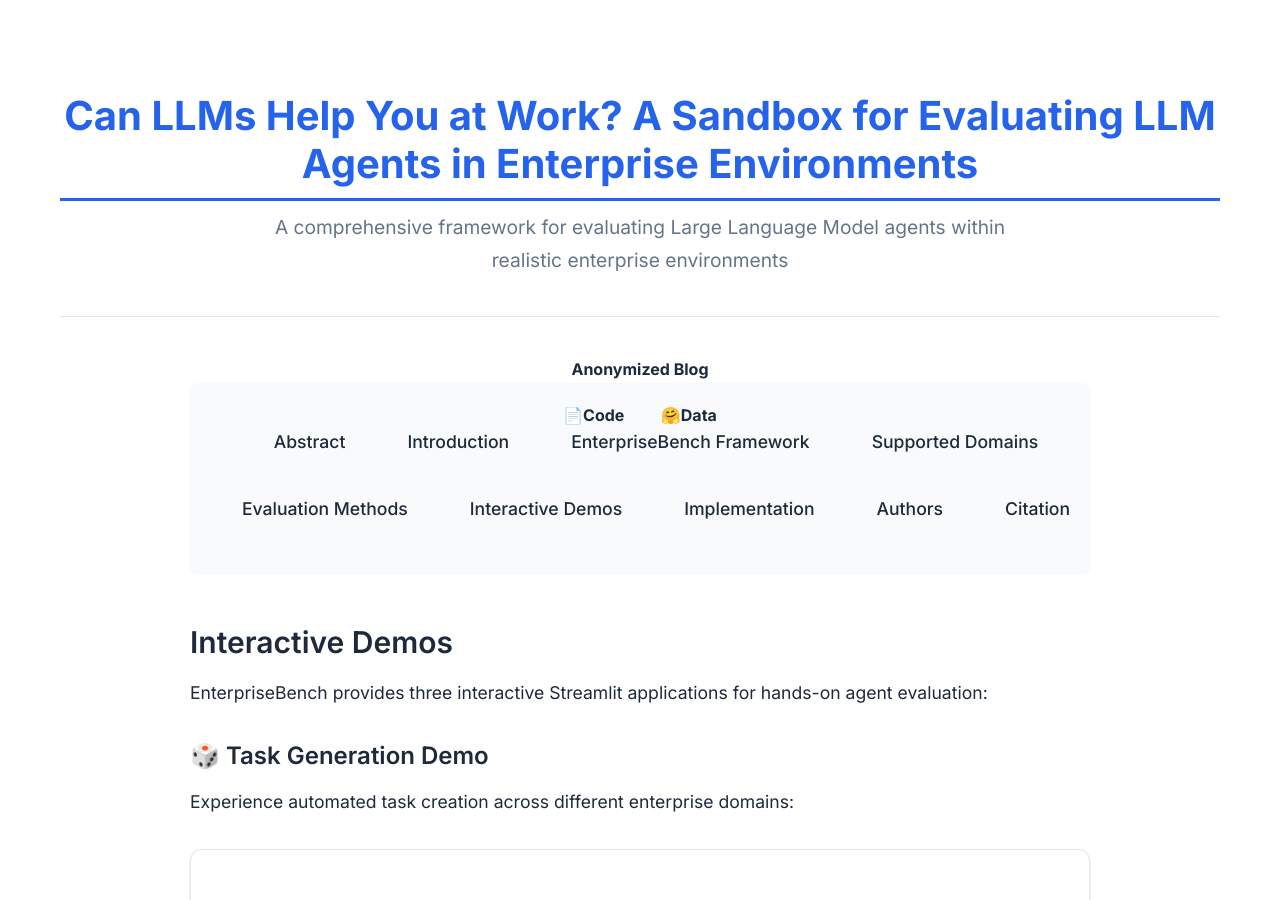
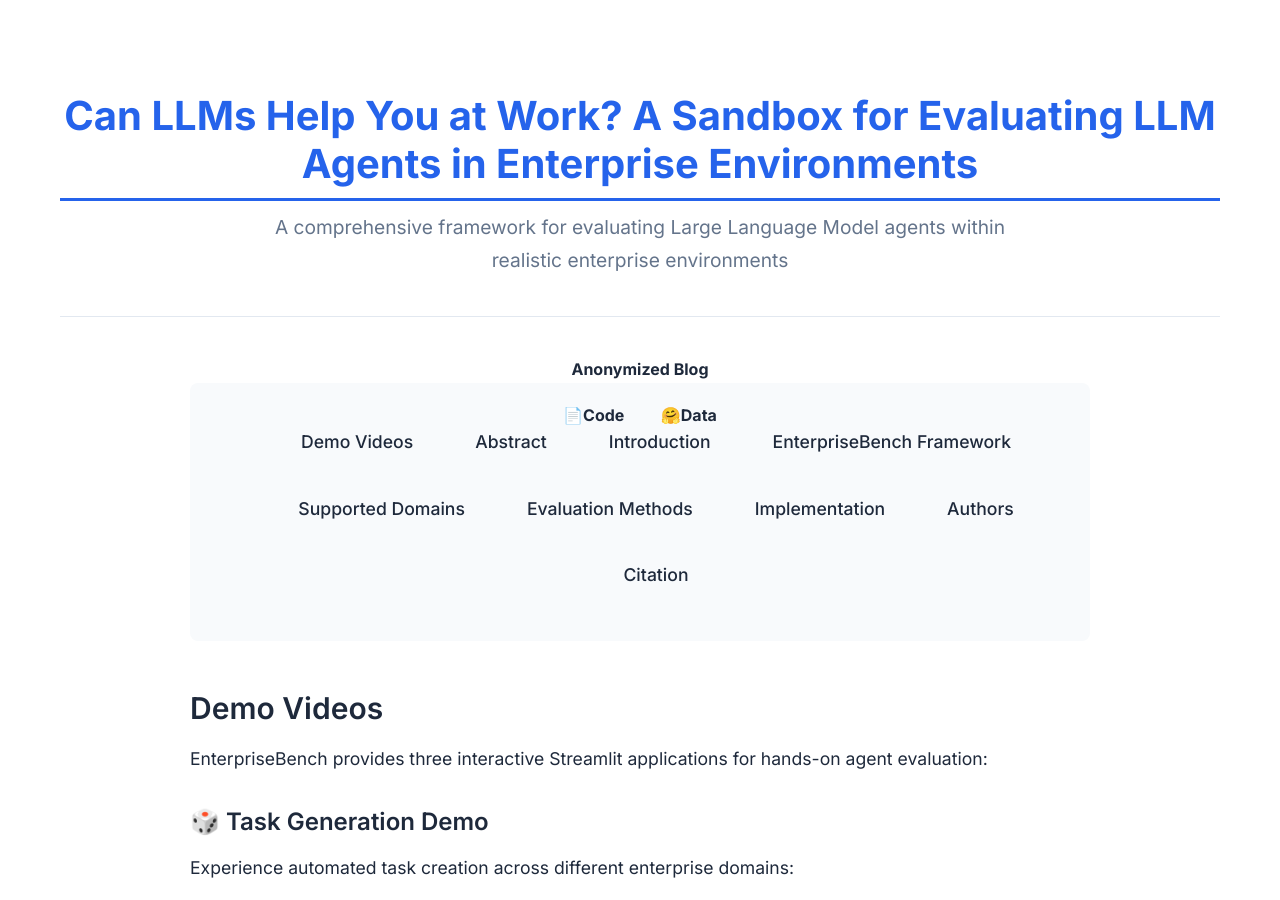
Before and after one commit to anonymous-tech-dev/EnterpriseBench, a Jekyll site: the page built from index.md, in a window 1280 px wide and 900 px high. Built offline with Jekyll 4.4.1, drawn with Linux system fonts in a browser that asks for light colours.

Commit message:
Update index.md

```diff
--- a/index.md
+++ b/index.md
@@ -15,19 +15,19 @@ title: "Can LLMs Help You at Work? A Sandbox for Evaluating LLM Agents in Enterp
       </div>
     </header>
   <ul>
+    <li><a href="#demos">Demo Videos</a></li>
     <li><a href="#abstract">Abstract</a></li>
     <li><a href="#introduction">Introduction</a></li>
     <li><a href="#framework">EnterpriseBench Framework</a></li>
     <li><a href="#domains">Supported Domains</a></li>
     <li><a href="#evaluation">Evaluation Methods</a></li>
-    <li><a href="#demos">Interactive Demos</a></li>
     <li><a href="#implementation">Implementation</a></li>
     <li><a href="#authors">Authors</a></li>
     <li><a href="#citation">Citation</a></li>
   </ul>
 </div>
 
-## Interactive Demos {#demos}
+## Demo Videos {#demos}
 
 EnterpriseBench provides three interactive Streamlit applications for hands-on agent evaluation:
 
```
